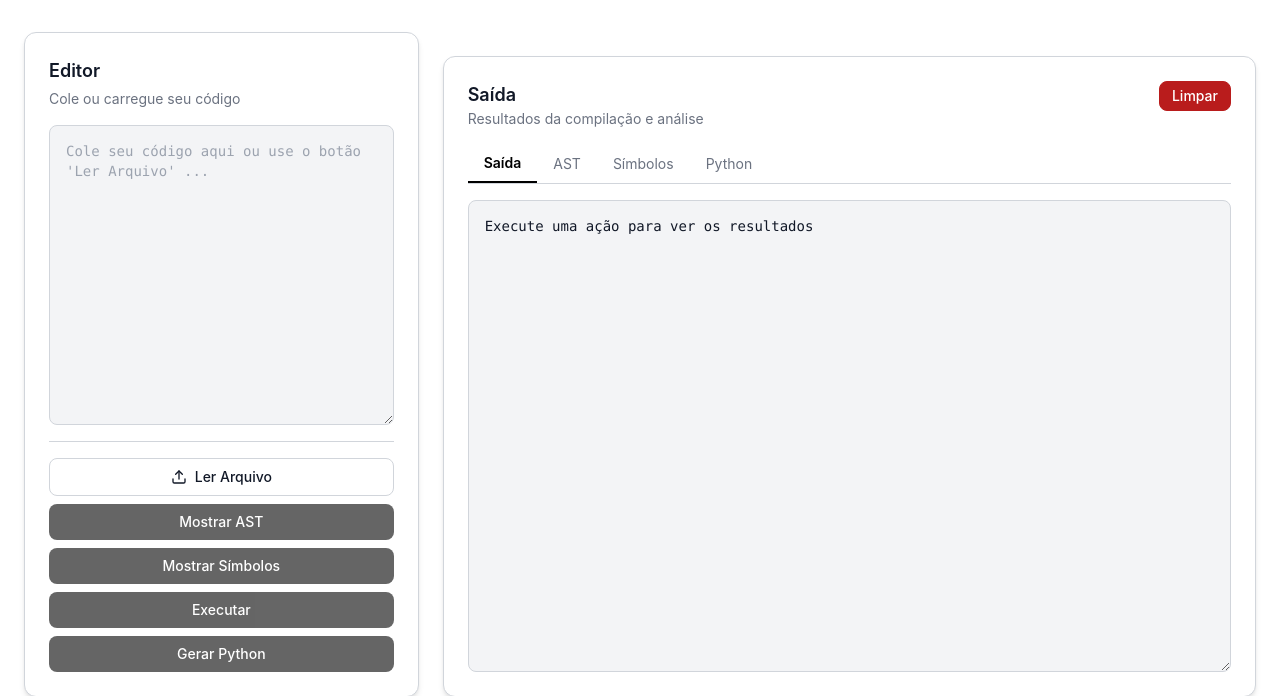
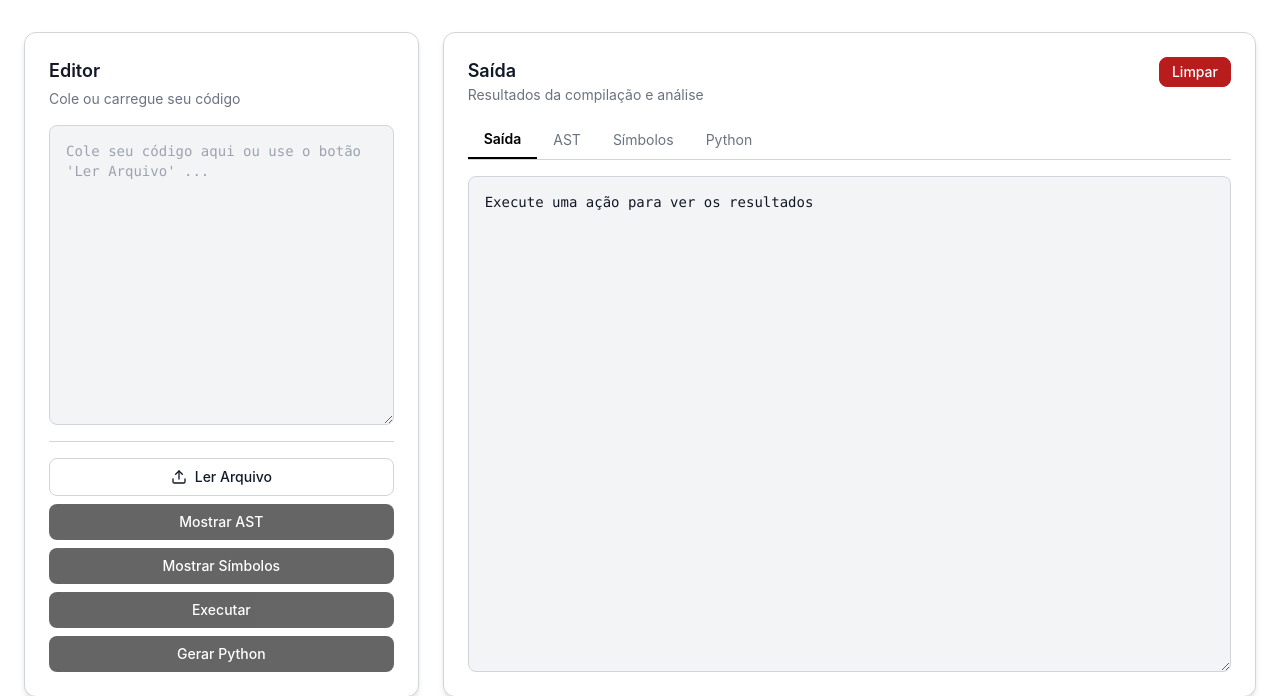
Before and after one commit to kawlu/mini_compilador, a Flask app: page / in a window 1280 px wide. Shown: the part 88-784 px from the top of the page. Run offline with Flask 3, Linux system fonts and the light colour scheme; some libraries are stand-ins or nearby versions.

Commit message:
style: ajeita altura do painel de saida

```diff
--- a/static/style.css
+++ b/static/style.css
@@ -73,10 +73,6 @@ body {
     border-color: #b91c1c;
 }
 
-.painel-saida {
-    padding-top: 1.5rem;
-}
-
 @media (max-width: 1023px) {
     .painel-saida {
         padding-top: 1.5rem;
--- a/templates/index.html
+++ b/templates/index.html
@@ -50,7 +50,6 @@
 
                     <div class="space-y-2 pt-4 mt-4 border-t" style="border-color: #d1d5db;">
 
-                        <!-- var(--cor-card-borda) = #d1d5db; var(--cor-card-fundo)=#ffffff; var(--cor-texto)=#111827 -->
                         <button onclick="acionarLeituraBotao()" id="btnLerArquivo"
                             class="w-full text-sm font-medium py-2 px-4 rounded-lg border
                             hover:bg-gray-50 dark:hover:bg-gray-800 transition"
```
